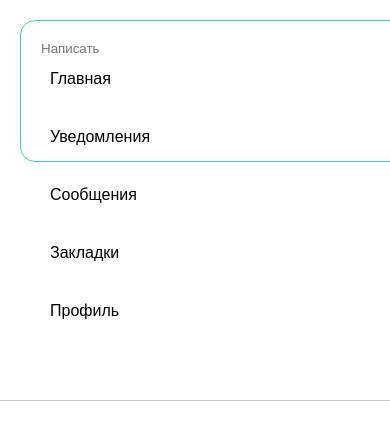
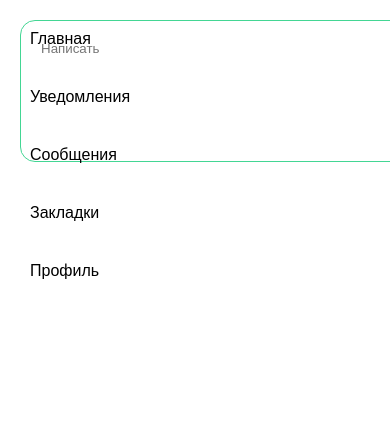
Before and after one commit to oksanaBir/social-net, a React app: page / in a window 390 px wide. Shown: the top 440 px of the page. Built offline with nearby package versions, Linux system fonts and the light colour scheme.

Commit message:
border changed

```diff
--- a/src/styles/menuWrapper.less
+++ b/src/styles/menuWrapper.less
@@ -8,7 +8,8 @@
     @media (max-width: 500px) {
         width: 100%;
         height: 400px;
-        border-bottom: @grayBorder;
+        border: none;
+        margin: 10px;
     }
 }
 
@@ -26,6 +27,12 @@
     list-style-type: none;
     margin: 0px;
     padding: 50px 20px 0 30px;
+
+    @media (max-width: 500px) {
+        padding: 0;
+        width: 100%;
+        height: 500px;
+    }
 }
 
 .shrinkMenu {
```
